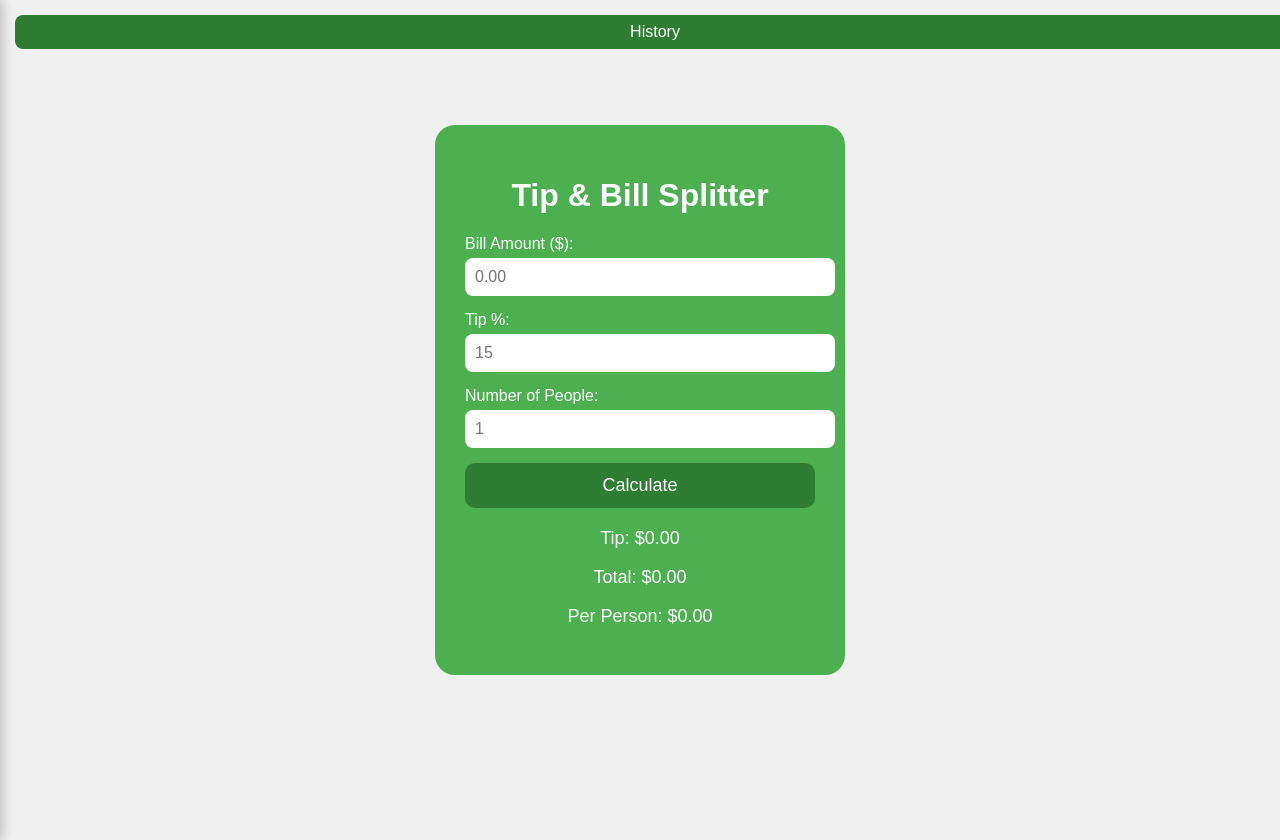
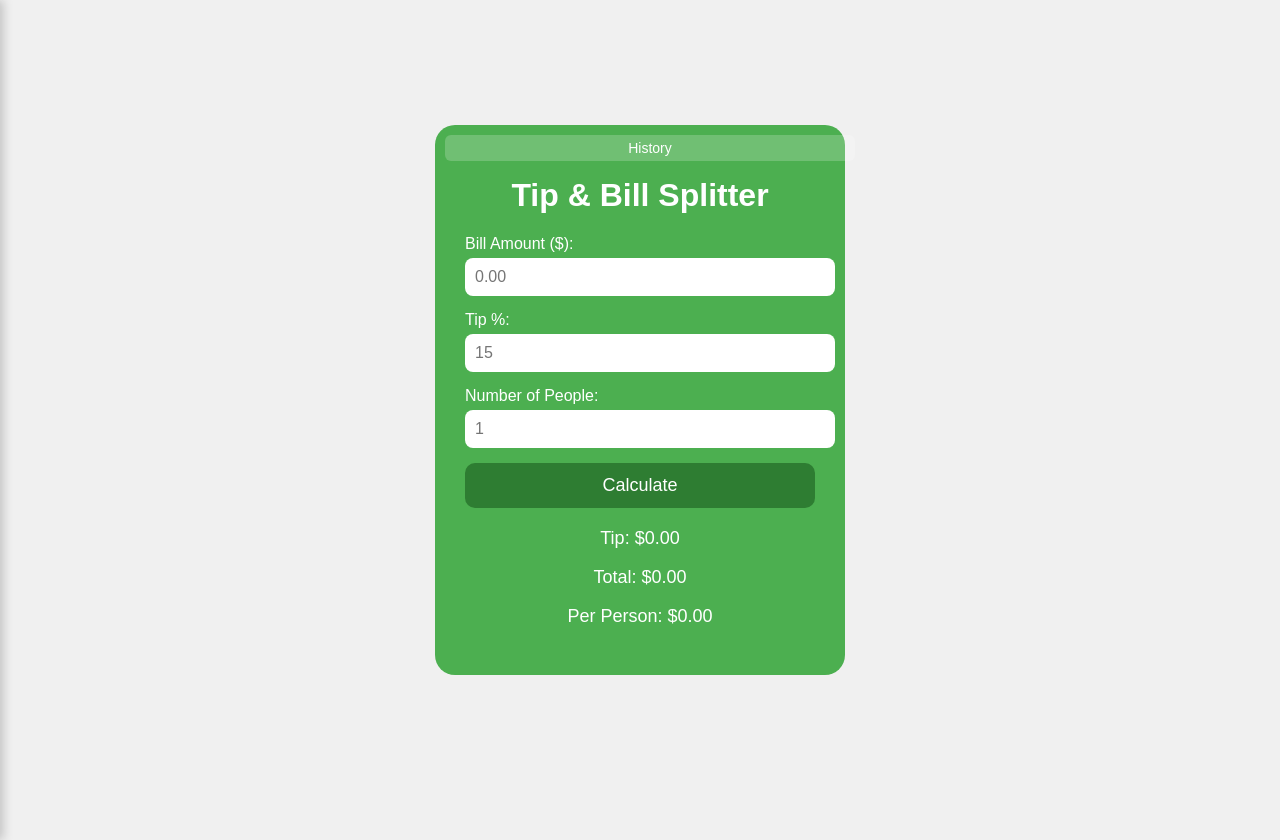
Before and after one commit to katislunatic/Tip-Calculator-Bill-Splitter-, a plain HTML site: page index.html in a window 1280 px wide. Drawn offline with Linux system fonts and the light colour scheme.

Commit message:
Update style.css

```diff
--- a/style.css
+++ b/style.css
@@ -9,25 +9,38 @@ body {
   position: relative;
 }
 
-/* History button */
+/* Calculator box */
+.calculator {
+  position: relative; /* lets us position the history button inside */
+  background: #4CAF50;
+  color: white;
+  padding: 30px;
+  border-radius: 20px;
+  text-align: center;
+  width: 90%;
+  max-width: 350px;
+}
+
+/* History button (now inside calculator) */
 .history-btn {
   position: absolute;
-  top: 15px;
-  left: 15px;
-  background: #2E7D32;
+  top: 10px;
+  left: 10px;
+
+  background: rgba(255,255,255,0.2);
   color: white;
   border: none;
-  padding: 8px 15px;
-  border-radius: 8px;
-  font-size: 16px;
+  padding: 5px 12px;
+  border-radius: 6px;
+  font-size: 14px;
   cursor: pointer;
 }
 
 .history-btn:hover {
-  background: #1B5E20;
+  background: rgba(255,255,255,0.3);
 }
 
-/* History panel */
+/* History panel (slide-in) */
 .history-panel {
   position: absolute;
   top: 0;
@@ -80,17 +93,7 @@ body {
   background: #2E7D32;
 }
 
-/* Calculator */
-.calculator {
-  background: #4CAF50;
-  color: white;
-  padding: 30px;
-  border-radius: 20px;
-  text-align: center;
-  width: 90%;
-  max-width: 350px;
-}
-
+/* Form styling */
 .field {
   text-align: left;
   margin-bottom: 15px;
```
